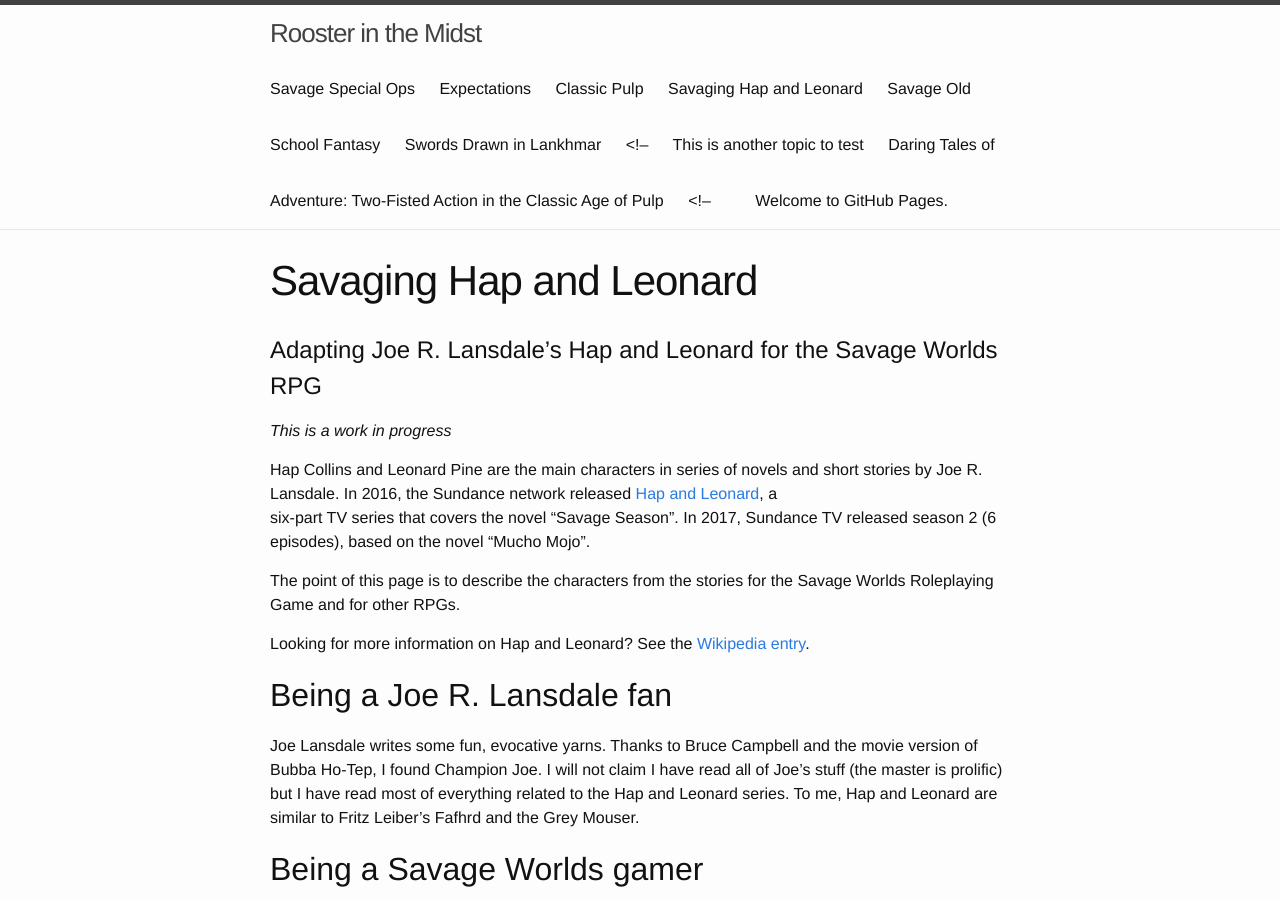
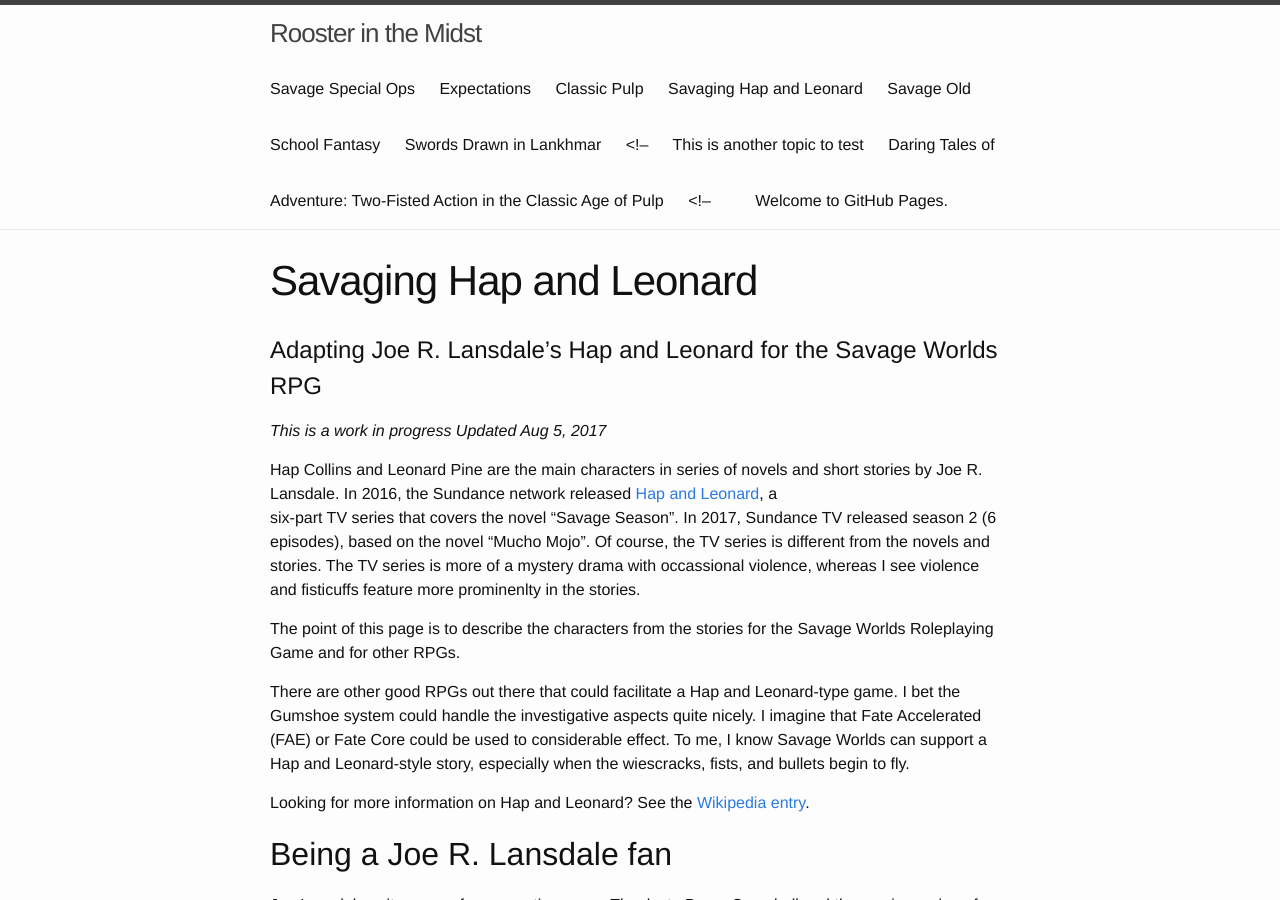
Before and after one commit to achall36/RoxvilleRooster.github.io, a Jekyll site: the page built from savage_hap_leonard.md, in a window 1280 px wide and 900 px high. Built offline with Jekyll 4.4.1, drawn with Linux system fonts in a browser that asks for light colours; some of the changed text lies outside the part shown.

Commit message:
update on PPGs

```diff
--- a/savage_hap_leonard.md
+++ b/savage_hap_leonard.md
@@ -7,14 +7,21 @@
 # Adapting Joe R. Lansdale's Hap and Leonard for the Savage Worlds RPG
 
 _This is a work in progress_
+_Updated Aug 5, 2017_
 
 Hap Collins and Leonard Pine are the main characters in series of novels and
 short stories by Joe R. Lansdale. In 2016, the Sundance network released [Hap and Leonard](http://www.imdb.com/title/tt3729898/?ref_=ttep_ep_tt), a
 six-part TV series that covers the novel "Savage Season".
 In 2017, Sundance TV released season 2 (6 episodes), based on the novel "Mucho Mojo".
+Of course, the TV series is different from the novels and stories. The TV series is more of a mystery drama with occassional violence, whereas I see violence and fisticuffs feature more prominenlty in the stories.
 
 The point of this page is to describe the characters from the stories for the
 Savage Worlds Roleplaying Game and for other RPGs.
+
+There are other good RPGs out there that could facilitate a Hap and Leonard-type game.
+I bet the Gumshoe system could handle the investigative aspects quite nicely.
+I imagine that Fate Accelerated (FAE) or Fate Core could be used to considerable effect.
+To me, I know Savage Worlds can support a Hap and Leonard-style story, especially when the wiescracks, fists, and bullets begin to fly.
 
 Looking for more information on Hap and Leonard? See the [Wikipedia entry](https://en.wikipedia.org/wiki/Hap_and_Leonard).
 
@@ -68,7 +75,6 @@
 * Loyal to Hap
 * Loves dogs and does not take kindly to folks who would abuse them
 * Loves vanilla cookies and Dr. Pepper
-
 ![Leonard](https://tribzap2it.files.wordpress.com/2017/03/hap-and-leonard-michael-k-williams-1.jpg)
 
 ### Brett Sawyer
```
Also changed, not shown: other parts of savage_hap_leonard.md (+1 -1 lines).
